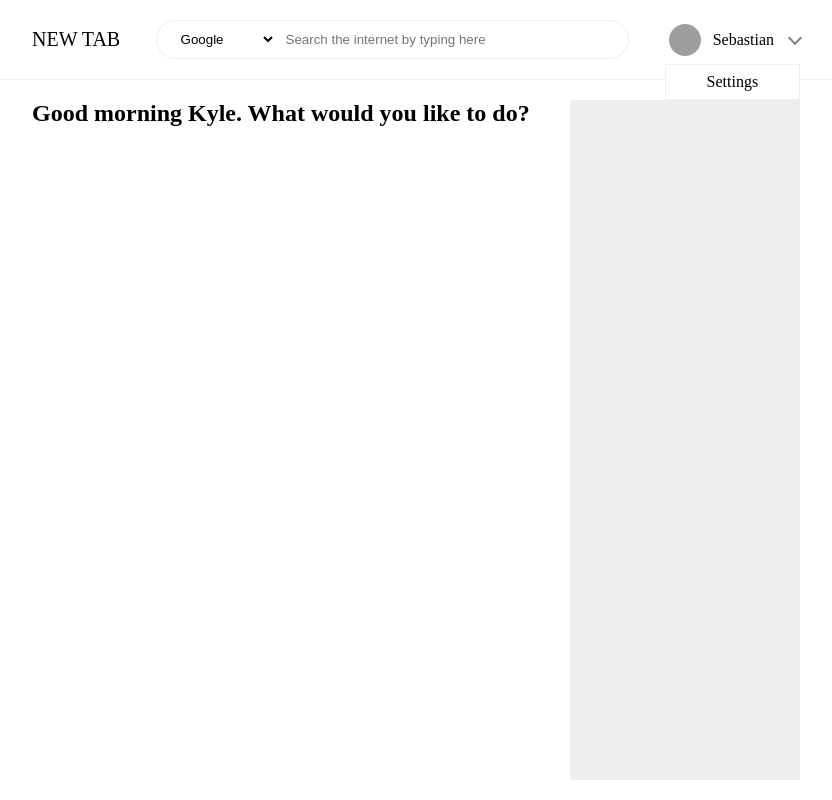
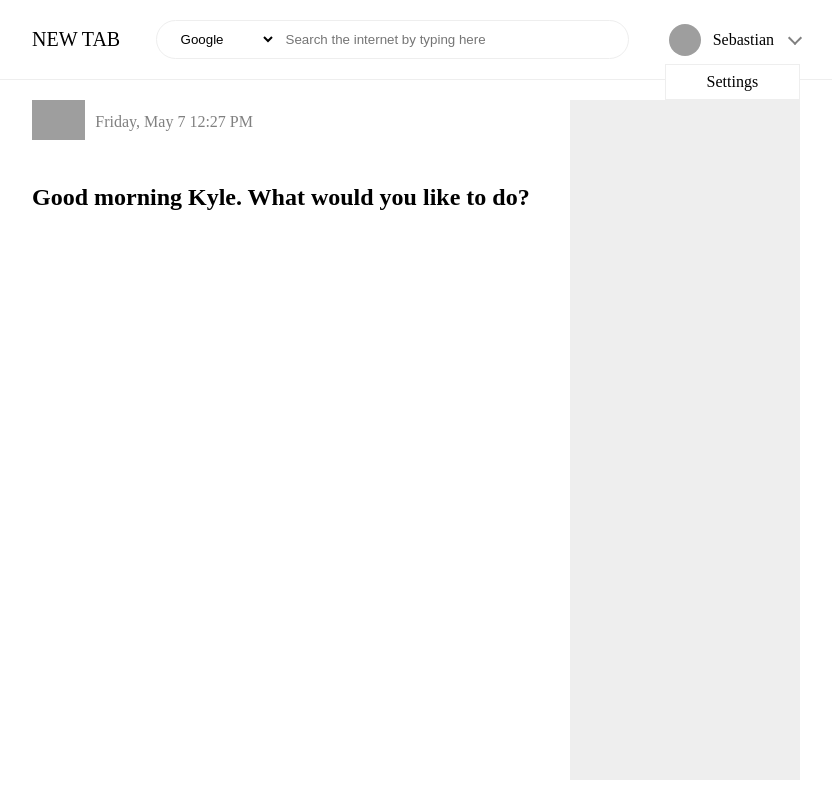
Before and after one commit to data-miner00/new-tab, a Nuxt app: page / in a window 1280 px wide. Shown: the whole page, without its empty margins (224-1056 px from the left). Built offline with nearby package versions, Linux system fonts and the light colour scheme; grey boxes are pictures that could not be loaded.

Commit message:
feat: Added datetime

```diff
--- a/pages/index.vue
+++ b/pages/index.vue
@@ -1,6 +1,13 @@
 <template>
   <div class="container">
     <div class="main">
+      <div class="time">
+        <div>
+          <img src="~/assets/images/day.png" alt="day" height="40" />
+        </div>
+        <div class="date-time">{{ date }} {{ time }}</div>
+      </div>
+
       <div class="greeting">Good morning Kyle. What would you like to do?</div>
     </div>
     <div class="side-section"></div>
@@ -14,6 +21,57 @@ export default Vue.extend({
   head: () => ({
     title: 'New Tab',
   }),
+  data: () => ({
+    date: '',
+    time: '',
+  }),
+  mounted() {
+    const dateObj: Date = new Date()
+
+    const _hour: number = dateObj.getHours()
+    const AMPM: string = _hour >= 12 ? 'PM' : 'AM'
+    const hour: number = _hour > 12 ? _hour - 12 : _hour
+    const minute: number = dateObj.getMinutes()
+    const time: string = `${hour}:${minute} ${AMPM}`
+
+    const month: string = this.months[dateObj.getMonth()]
+    const day: string = this.days[dateObj.getDay()]
+    const _date: number = dateObj.getDate()
+    const date: string = `${day}, ${month} ${_date}`
+
+    this.time = time
+    this.date = date
+  },
+
+  computed: {
+    months() {
+      return [
+        'January',
+        'Febrauary',
+        'March',
+        'April',
+        'May',
+        'June',
+        'July',
+        'August',
+        'September',
+        'October',
+        'November',
+        'December',
+      ]
+    },
+    days() {
+      return [
+        'Sunday',
+        'Monday',
+        'Tuesday',
+        'Wednesday',
+        'Thursday',
+        'Friday',
+        'Saturday',
+      ]
+    },
+  },
 })
 </script>
 
@@ -33,9 +91,20 @@ export default Vue.extend({
 .greeting {
   font-size: 24px;
   font-weight: 600;
+  margin-top: 40px;
 }
 
 .side-section {
   background: #eee;
 }
+
+.time {
+  display: flex;
+  align-items: center;
+  color: gray;
+}
+
+.date-time {
+  margin-left: 10px;
+}
 </style>
```
